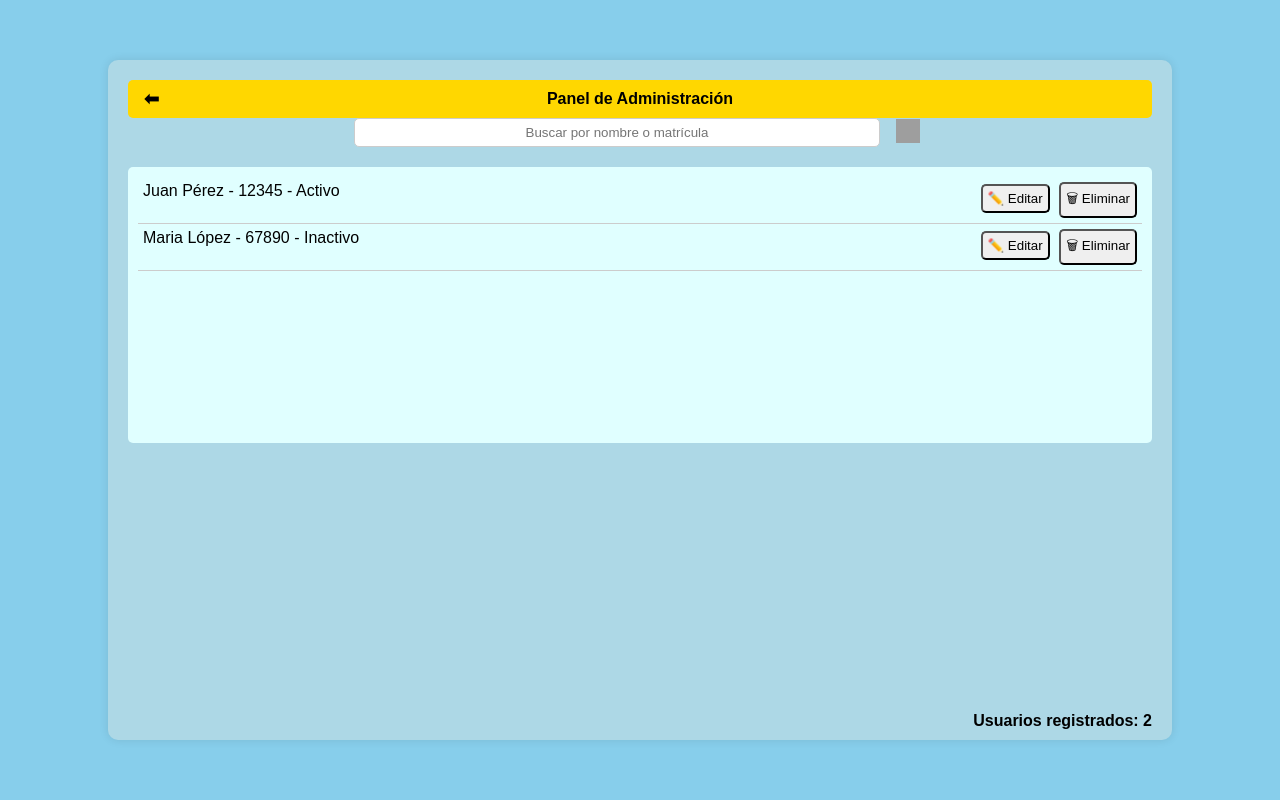
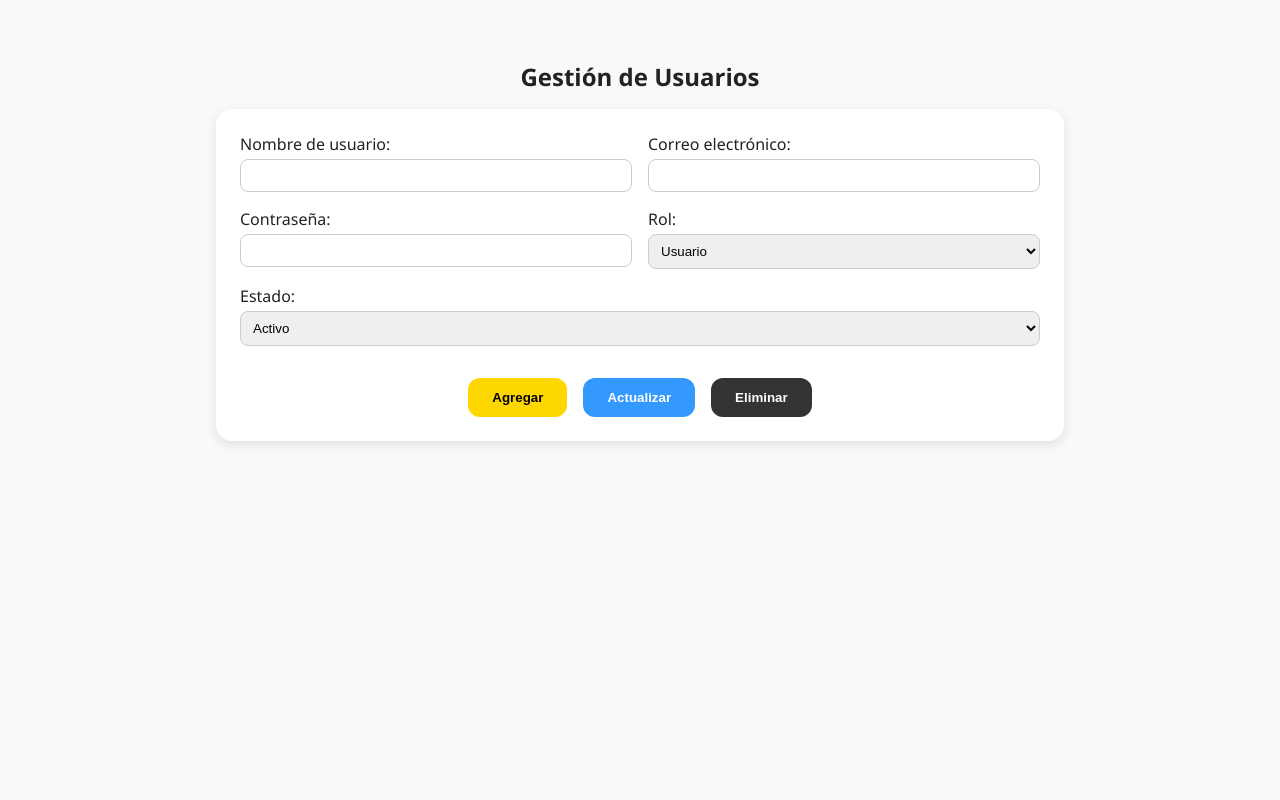
Before and after one commit to Roberstxx/Gestor-de-prestamos-CIC, a Flask app: template templates/Admin/GestiónUsuarios/GestiónUsuarios.html in a window 1280 px wide. Run offline with Flask 3, Linux system fonts and the light colour scheme; the template is opened without the code that fills it, so the values that code supplies are empty; grey boxes are pictures that could not be loaded.

Commit message:
GestiónUsuarios.html

```diff
--- a/templates/Admin/GestiónUsuarios/GestiónUsuarios.html
+++ b/templates/Admin/GestiónUsuarios/GestiónUsuarios.html
@@ -2,205 +2,102 @@
 <html lang="es">
 <head>
   <meta charset="UTF-8">
-    <meta name="viewport" content="width=device-width, initial-scale=1.0">
-    <title>Panel de Administración</title>
+  <title>Gestión de Usuarios</title>
   <style>
     body {
-            font-family: Arial, sans-serif;
-            background-color: #87CEEB;
+      font-family: 'Segoe UI', sans-serif;
+      background: #f9f9f9;
+      color: #222;
+      padding: 2rem;
+    }
+    h2 {
+      text-align: center;
+      margin-bottom: 1rem;
+    }
+    .card {
+      background: white;
+      border-radius: 16px;
+      padding: 1.5rem;
+      box-shadow: 0 4px 12px rgba(0,0,0,0.1);
+      max-width: 800px;
+      margin: 0 auto;
       display: flex;
-            justify-content: center;
-            align-items: center;
-            height: 100vh;
-            margin: 0;
+      flex-wrap: wrap;
+      gap: 1rem;
+      justify-content: space-between;
     }
-        .container {
-            background-color: #ADD8E6;
-            border-radius: 10px;
-            padding: 20px;
-            width: 80%;
-            height: 80%;
-            box-shadow: 0 0 10px rgba(0, 0, 0, 0.1);
+    label {
+      flex: 1 1 45%;
       display: flex;
       flex-direction: column;
-            position: relative;
+      font-weight: 500;
+      gap: 0.25rem;
     }
-        .header {
-            background-color: #FFD700;
-            padding: 10px;
-            border-radius: 5px;
-            text-align: center;
+    input, select {
+      padding: 0.5rem;
+      border-radius: 8px;
+      border: 1px solid #ccc;
+    }
+    .buttons {
+      display: flex;
+      gap: 1rem;
+      flex-wrap: wrap;
+      justify-content: center;
+      width: 100%;
+      margin-top: 1rem;
+    }
+    button {
+      padding: 0.75rem 1.5rem;
+      border: none;
+      border-radius: 12px;
+      cursor: pointer;
       font-weight: bold;
-            position: relative;
+      color: #000;
     }
-        .back-button {
-            position: absolute;
-            left: 10px;
-            top: 50%;
-            transform: translateY(-50%);
-            background: none;
-            border: none;
-            cursor: pointer;
-            font-size: 18px;
-            font-weight: bold;
+    .yellow {
+      background: #FFD700;
     }
-        .summary {
-            position: absolute;
-            bottom: 10px;
-            right: 20px;
-            font-size: 16px;
-            font-weight: bold;
+    .blue {
+      background: #3399FF;
+      color: white;
     }
-        .search-group {
-            display: flex;
-            justify-content: center;
-            align-items: center;
-            margin-bottom: 10px;
-        }
-        .search-group input {
-            width: 50%;
-            padding: 6px;
-            border-radius: 5px;
-            border: 1px solid #ccc;
-            text-align: center;
-        }
-        .search-button {
-            background: none;
-            border: none;
-            cursor: pointer;
-            margin-left: 10px;
-        }
-        .search-button img {
-            width: 24px;
-            height: 24px;
-        }
-        .user-list {
-            background-color: #E0FFFF;
-            padding: 10px;
-            border-radius: 5px;
-            margin: 10px 0;
-            height: 40%;
-            overflow-y: auto;
-        }
-        .user-item {
-            display: flex;
-            justify-content: space-between;
-            padding: 5px;
-            border-bottom: 1px solid #ccc;
-        }
-        .actions button {
-            margin-left: 5px;
-            padding: 5px;
-            border-radius: 5px;
-            cursor: pointer;
-        }
-        .edit-modal, .delete-modal {
-            display: none;
-            position: fixed;
-            top: 50%;
-            left: 50%;
-            transform: translate(-50%, -50%);
-            background: white;
-            padding: 20px;
-            border-radius: 10px;
-            box-shadow: 0 0 10px rgba(0, 0, 0, 0.2);
-            text-align: center;
+    .dark {
+      background: #333;
+      color: white;
     }
   </style>
 </head>
 <body>
-    <div class="container">
-        <div class="header">
-            <button class="back-button" onclick="volver()">⬅</button>
-            Panel de Administración
+
+  <h2>Gestión de Usuarios</h2>
+  <form class="card">
+    <label>Nombre de usuario:
+      <input type="text" />
+    </label>
+    <label>Correo electrónico:
+      <input type="email" />
+    </label>
+    <label>Contraseña:
+      <input type="password" />
+    </label>
+    <label>Rol:
+      <select>
+        <option>Usuario</option>
+        <option>Administrador</option>
+      </select>
+    </label>
+    <label>Estado:
+      <select>
+        <option>Activo</option>
+        <option>Inactivo</option>
+      </select>
+    </label>
+    <div class="buttons">
+      <button class="yellow">Agregar</button>
+      <button class="blue">Actualizar</button>
+      <button class="dark">Eliminar</button>
     </div>
-        <div class="search-group">
-            <input type="text" id="search" placeholder="Buscar por nombre o matrícula">
-            <button class="search-button">
-                <img src="https://cdn-icons-png.flaticon.com/512/54/54481.png" alt="Buscar">
-            </button>
-        </div>
-        <div class="user-list" id="user-list">
-            <div class="user-item">
-                <span id="user-Juan">Juan Pérez - 12345 - <span class="status">Activo</span></span>
-                <div class="actions">
-                    <button onclick="editarUsuario('Juan', 'user-Juan')">✏️ Editar</button>
-                    <button onclick="confirmarEliminacion('Juan', 'user-Juan')">🗑 Eliminar</button>
-                </div>
-            </div>
-            <div class="user-item">
-                <span id="user-Maria">Maria López - 67890 - <span class="status">Inactivo</span></span>
-                <div class="actions">
-                    <button onclick="editarUsuario('Maria', 'user-Maria')">✏️ Editar</button>
-                    <button onclick="confirmarEliminacion('Maria', 'user-Maria')">🗑 Eliminar</button>
-                </div>
-            </div>
-        </div>
-        <div class="summary">Usuarios registrados: <span id="total-users">2</span></div>
-    </div>
+  </form>
 
-    <div class="edit-modal" id="edit-modal">
-        <p>Editar estado del usuario</p>
-        <select id="edit-status">
-            <option value="Activo">Activo</option>
-            <option value="Inactivo">Inactivo</option>
-        </select>
-        <button onclick="guardarEstado()">Guardar</button>
-        <button onclick="cerrarModal('edit-modal')">Cancelar</button>
-    </div>
-
-    <div class="delete-modal" id="delete-modal">
-        <p>Ingrese código de administrador para eliminar usuario</p>
-        <input type="password" id="admin-code" placeholder="Código">
-        <button onclick="eliminarUsuario()">Confirmar</button>
-        <button onclick="cerrarModal('delete-modal')">Cancelar</button>
-    </div>
-
-    <script>
-        let usuarioSeleccionado = "";
-        let elementoSeleccionado = "";
-
-        function volver() {
-            alert("Regresando a la pantalla anterior...");
-            // Aquí puedes agregar la redirección real usando window.location.href = "URL_DE_LA_PANTALLA_ANTERIOR";
-        }
-
-        function editarUsuario(nombre, id) {
-            usuarioSeleccionado = nombre;
-            elementoSeleccionado = id;
-            document.getElementById("edit-modal").style.display = "block";
-        }
-
-        function guardarEstado() {
-            let nuevoEstado = document.getElementById("edit-status").value;
-            document.getElementById(elementoSeleccionado).querySelector(".status").innerText = nuevoEstado;
-            alert("Estado de " + usuarioSeleccionado + " actualizado a " + nuevoEstado);
-            cerrarModal('edit-modal');
-        }
-
-        function confirmarEliminacion(nombre, id) {
-            usuarioSeleccionado = nombre;
-            elementoSeleccionado = id;
-            document.getElementById("delete-modal").style.display = "block";
-        }
-
-        function eliminarUsuario() {
-            let codigoIngresado = document.getElementById("admin-code").value;
-            let codigoCorrecto = "1234"; // Aquí podrías conectar con tu base de datos
-
-            if (codigoIngresado === codigoCorrecto) {
-                document.getElementById(elementoSeleccionado).remove();
-                alert("Usuario " + usuarioSeleccionado + " eliminado correctamente.");
-            } else {
-                alert("Código incorrecto. No se pudo eliminar el usuario.");
-            }
-
-            cerrarModal('delete-modal');
-        }
-
-        function cerrarModal(modalId) {
-            document.getElementById(modalId).style.display = "none";
-        }
-    </script>
 </body>
 </html>
```
Lines whose indentation alone changed are shown as unchanged.
